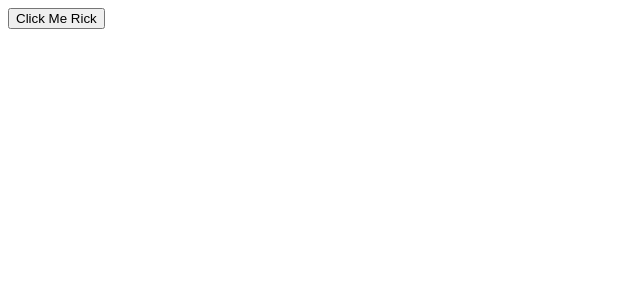
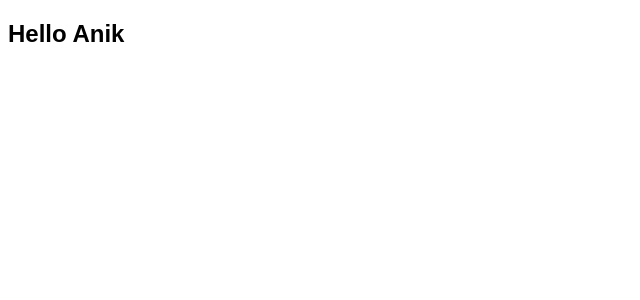
Before and after one commit to AnikBhadra/react101, a React (Vite) app: page / in a window 1280 px wide. Shown: the top 300 px of the page, without its empty margins (0-640 px from the left). Built offline with nearby package versions, Linux system fonts and the light colour scheme.

Commit message:
conditional rendering

```diff
--- /dev/null
+++ b/Components/Greetings.jsx
@@ -0,0 +1,23 @@
+import React, { Component } from "react";
+
+class Greetings extends Component {
+    constructor(props) {
+        super(props);
+
+        this.state = {
+            isPresent: true,
+        };
+    }
+
+    render() {
+        const check = this.state.isPresent ? (
+            <h2>Hello Anik</h2>
+        ) : (
+            <h2>Hello Guest</h2>
+        );
+
+        return <div>{check}</div>;
+    }
+}
+
+export default Greetings;
--- a/src/App.jsx
+++ b/src/App.jsx
@@ -1,11 +1,11 @@
-import ParentComponent from '../Components/ParentComponent'
+import Greetings from '../Components/Greetings'
 import './App.css'
 
 function App() {
 
   return (
     <div >
-      <ParentComponent />
+      <Greetings />
     </div>
   )
 }
```
